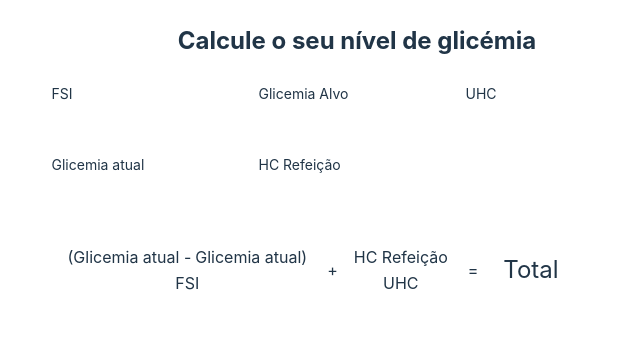
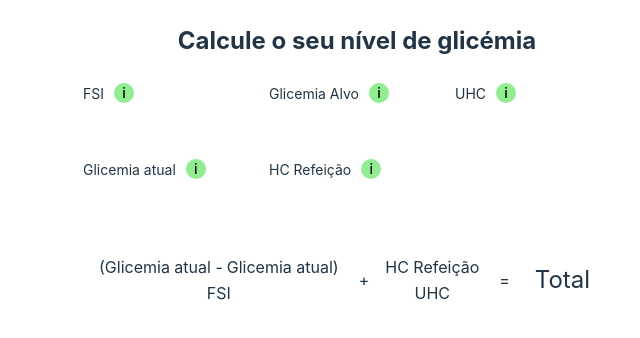
Before and after one commit to FranciscoABMMiranda/calc-glicemia, a React (Vite) app: page / in a window 1280 px wide. Shown: the top 338 px of the page, without its empty margins (283-923 px from the left). Built offline with nearby package versions, Linux system fonts and the light colour scheme; the HTML template or start-up script is replaced by a standard one.

Commit message:
feat: add tooltip

```diff
--- a/src/components/form/Form.tsx
+++ b/src/components/form/Form.tsx
@@ -47,6 +47,7 @@ const Form = () => {
           <StyledInput
             key={dataSpec[inputKey].label}
             label={dataSpec[inputKey].label}
+            description={dataSpec[inputKey].description}
             type="number"
             onChange={handleChange(
               dataSpec[inputKey].setFunc,
--- a/src/components/input/Input.styles.ts
+++ b/src/components/input/Input.styles.ts
@@ -1,6 +1,7 @@
 import styled from "styled-components";
 
 export const StyledInput = styled.input`
+  width: 16rem;
   font-size: 1.4rem;
   padding: 0.8rem;
   border: 0;
@@ -18,5 +19,9 @@ export const StyledContainer = styled.div`
 `;
 
 export const StyledLabel = styled.label`
+  display: flex;
+  width: 100%;
   font-size: 1.4rem;
+  gap: 1rem;
+  margin-bottom: 0.5rem;
 `;
--- a/src/components/input/Input.tsx
+++ b/src/components/input/Input.tsx
@@ -1,12 +1,24 @@
 import type React from "react";
+import Tooltip from "../tooltip/Tooltip";
 
 import { StyledContainer, StyledInput, StyledLabel } from "./Input.styles";
 import { InputProps } from "./Input.types";
 
-const Input: React.FC<InputProps> = ({ label, ...remainingProps }) => {
+const Input: React.FC<InputProps> = ({
+  label,
+  description,
+  ...remainingProps
+}) => {
+  console.log({ description });
   return (
     <StyledContainer>
-      {label && <StyledLabel>{label}</StyledLabel>}
+      {label && (
+        <StyledLabel>
+          {label}
+          {description && <Tooltip description={description} />}
+        </StyledLabel>
+      )}
+
       <StyledInput {...remainingProps} />
     </StyledContainer>
   );
--- a/src/components/input/Input.types.ts
+++ b/src/components/input/Input.types.ts
@@ -2,4 +2,5 @@ import React from "react";
 
 export type InputProps = {
   label?: string;
+  description?: string;
 } & React.InputHTMLAttributes<HTMLInputElement>;
--- /dev/null
+++ b/src/components/tooltip/Tooltip.styles.ts
@@ -0,0 +1,27 @@
+import styled from "styled-components";
+
+export const StyledContainer = styled.div`
+  position: relative;
+  display: flex;
+  flex-direction: column;
+`;
+
+export const StyledButton = styled.button`
+  width: 2rem;
+  height: 2rem;
+  border-radius: 50%;
+  background-color: lightgreen;
+  padding: 0;
+`;
+
+export const StyledSection = styled.section`
+  width: 14rem;
+  border-radius: 1rem;
+  position: absolute;
+  left: -7rem;
+  bottom: 100%;
+  padding: 1rem;
+  z-index: 1;
+  border-radius: 1rem;
+  background-color: grey;
+`;
--- /dev/null
+++ b/src/components/tooltip/Tooltip.tsx
@@ -0,0 +1,24 @@
+import type React from "react";
+import { useState } from "react";
+
+import { StyledContainer, StyledButton, StyledSection } from "./Tooltip.styles";
+import { TooltipProps } from "./Tooltip.types";
+
+const Tooltip: React.FC<TooltipProps> = ({
+  description,
+  ...remainingProps
+}) => {
+  const [enable, setEnable] = useState(false);
+
+  const handleClick = () => setEnable((prev) => !prev);
+  return (
+    <StyledContainer {...remainingProps}>
+      <StyledButton type="button" onClick={handleClick}>
+        i
+      </StyledButton>
+      {enable && <StyledSection>{description}</StyledSection>}
+    </StyledContainer>
+  );
+};
+
+export default Tooltip;
--- /dev/null
+++ b/src/components/tooltip/Tooltip.types.ts
@@ -0,0 +1,3 @@
+export type TooltipProps = {
+  description: string;
+};
```
